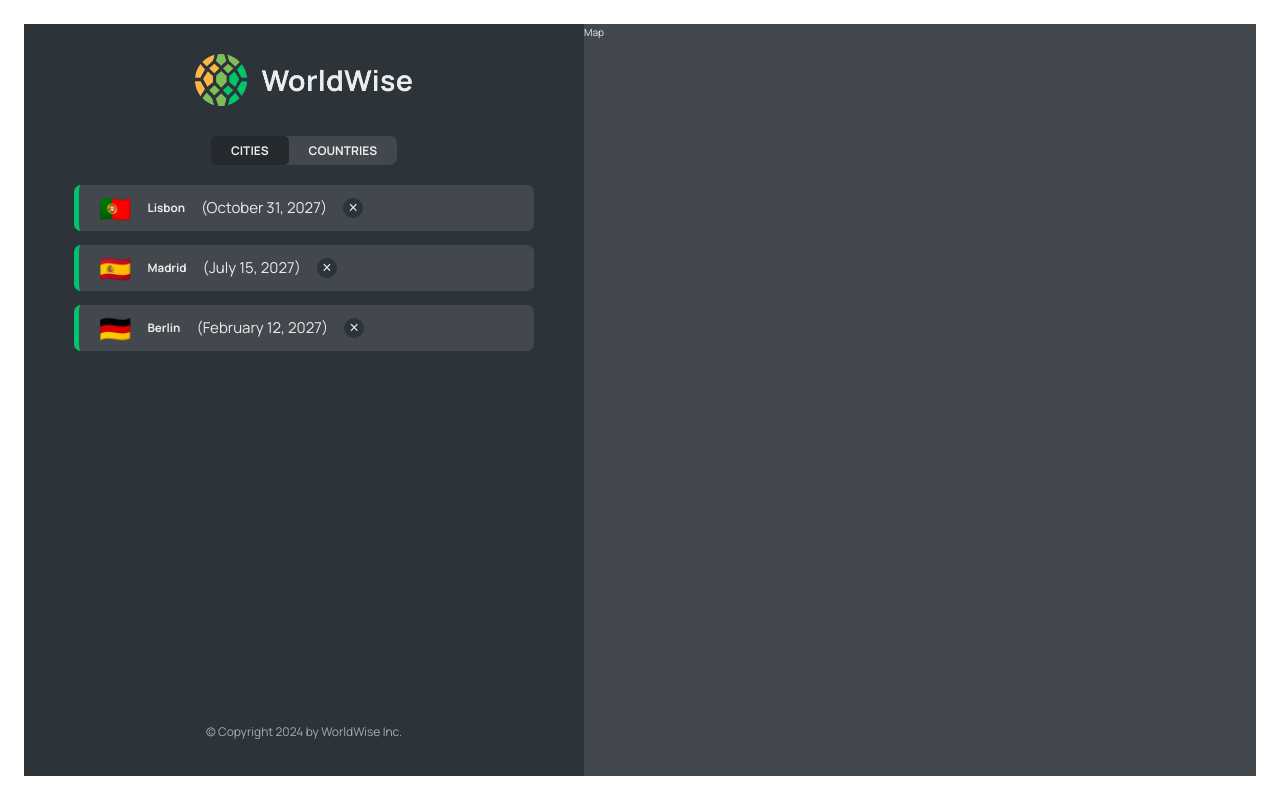
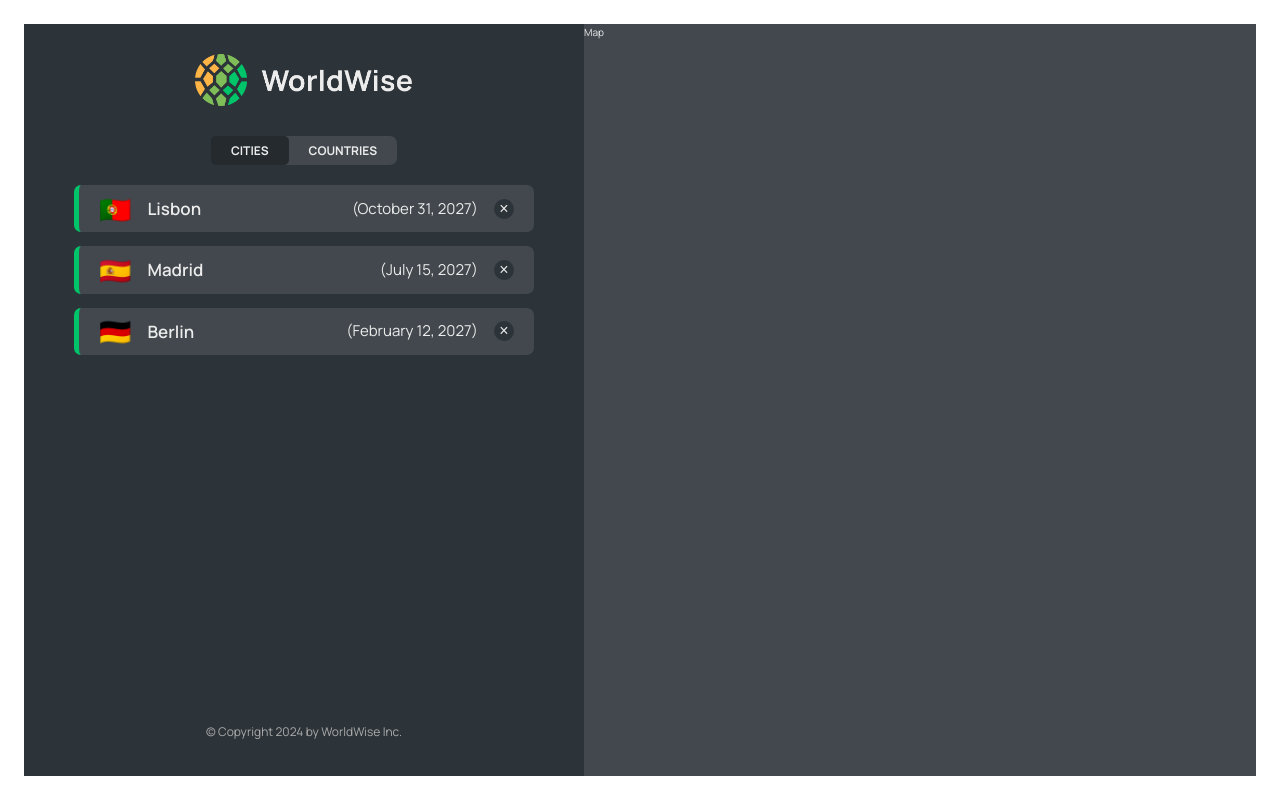
Before and after one commit to lemonteaau/World-Wise, a React (Vite) app: page /app/cities in a window 1280 px wide. Built offline with nearby package versions, Linux system fonts and the light colour scheme; data requests are answered from the project's data file.

Commit message:
Fix city name class in CityItem.jsx

```diff
--- a/src/components/CityItem.jsx
+++ b/src/components/CityItem.jsx
@@ -13,7 +13,7 @@ function CityItem({ city }) {
   return (
     <li className={styles.cityItem}>
       <span className={styles.emoji}>{emoji}</span>
-      <h3 className={styles.cityName}>{cityName}</h3>
+      <h3 className={styles.name}>{cityName}</h3>
       <time className={styles.date}>({formatDate(date)})</time>
       <button className={styles.deleteBtn}>&times;</button>
     </li>
--- a/src/components/CityList.jsx
+++ b/src/components/CityList.jsx
@@ -1,4 +1,5 @@
 import styles from "./CityList.module.css";
+
 import Spinner from "./Spinner";
 import CityItem from "./CityItem";
 import Message from "./Message";
```
